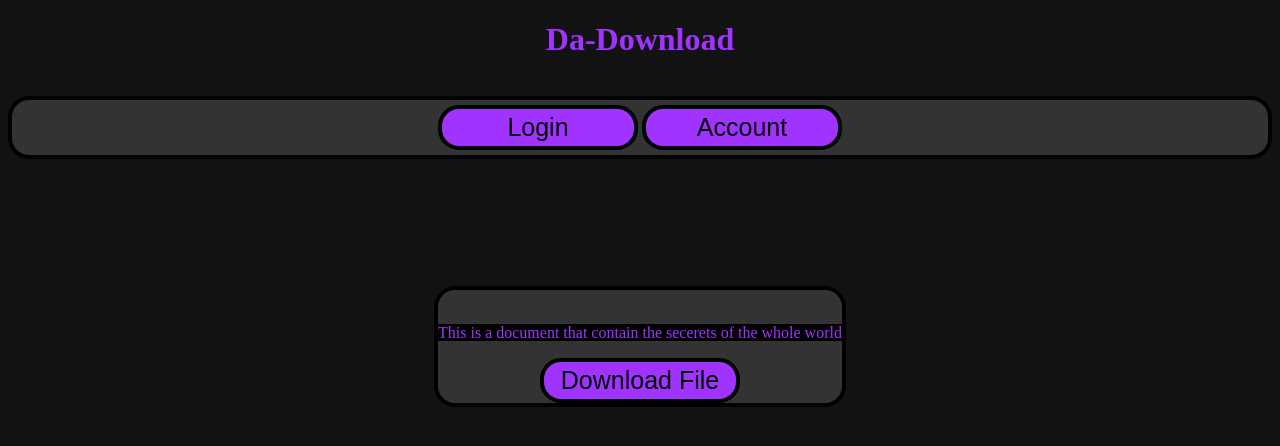
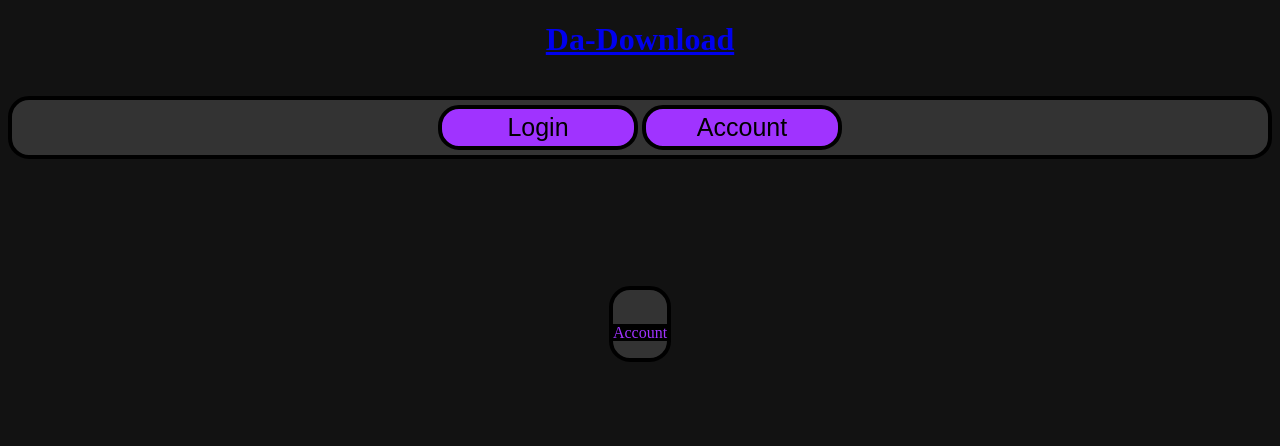
Before and after one commit to Urek-X-Treadway/Da_Download, a plain HTML site: page Account/index.html in a window 1280 px wide. Drawn offline with Linux system fonts and the light colour scheme; files that its build step writes are made by us from their sources.

Commit message:
Update index.html

```diff
--- a/Account/index.html
+++ b/Account/index.html
@@ -3,21 +3,20 @@
     <head>
         <meta charset="UTF-8">
         <meta name="viewport" content="width=device-width, initial-scale=1.0">
-        <link rel="stylesheet" href="style.css">
+        <link rel="stylesheet" href="../style.css">
         <title>Da_Download</title>
     </head>
     <body>
-        <h1>Da-Download</h1>
+        <a href="../index.html"><h1>Da-Download</h1></a>
         <nav id="nav">
             <button>Login</button>
-            <button>Account</button>
+            <a target="_self" href=""><button>Account</button></a>
         </nav>
 
         <div id="d_Container">
             <div id="d_file">
                 <img src="">
-                <p><span>This is a document that contain the secerets of the whole world</span></p>
-                <button>Download File</button>
+                <p><span>Account</span></p>
 
             </div>
 
```
